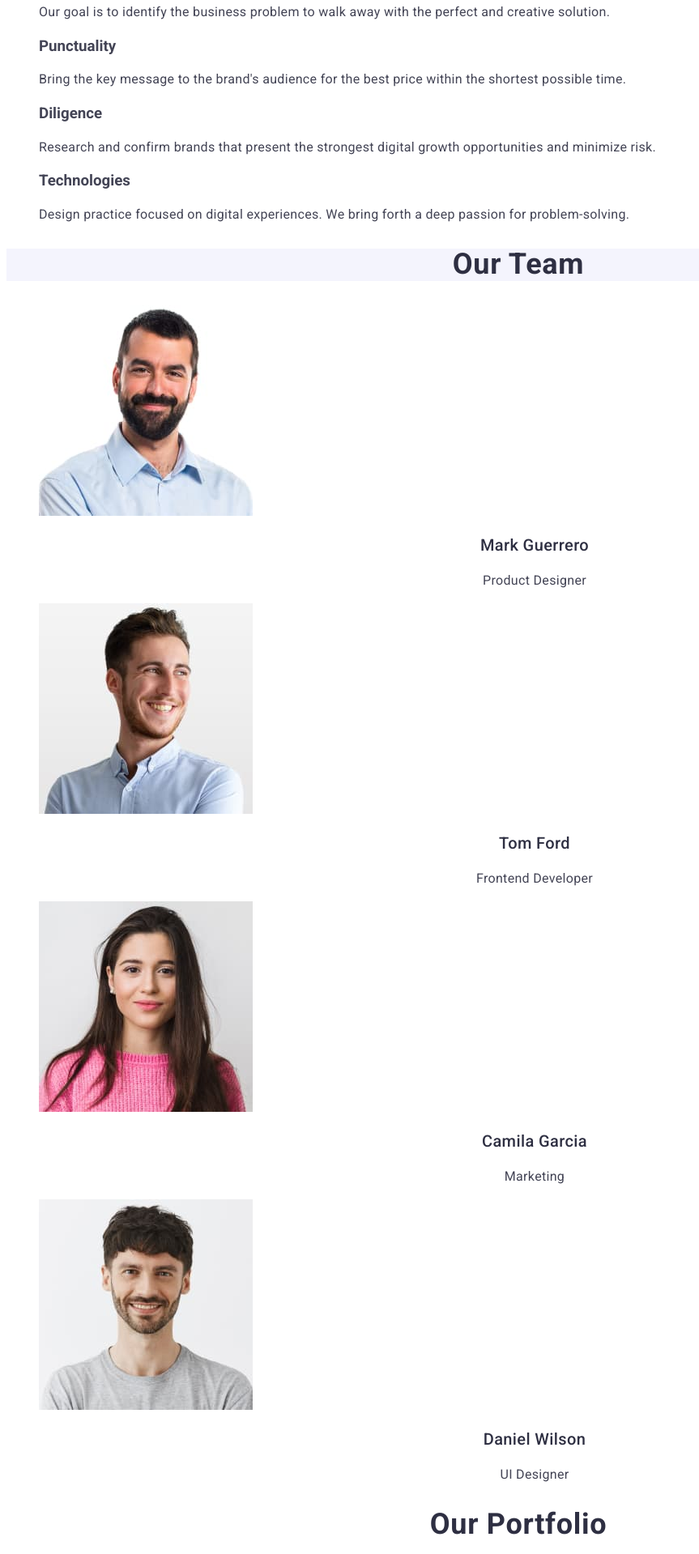
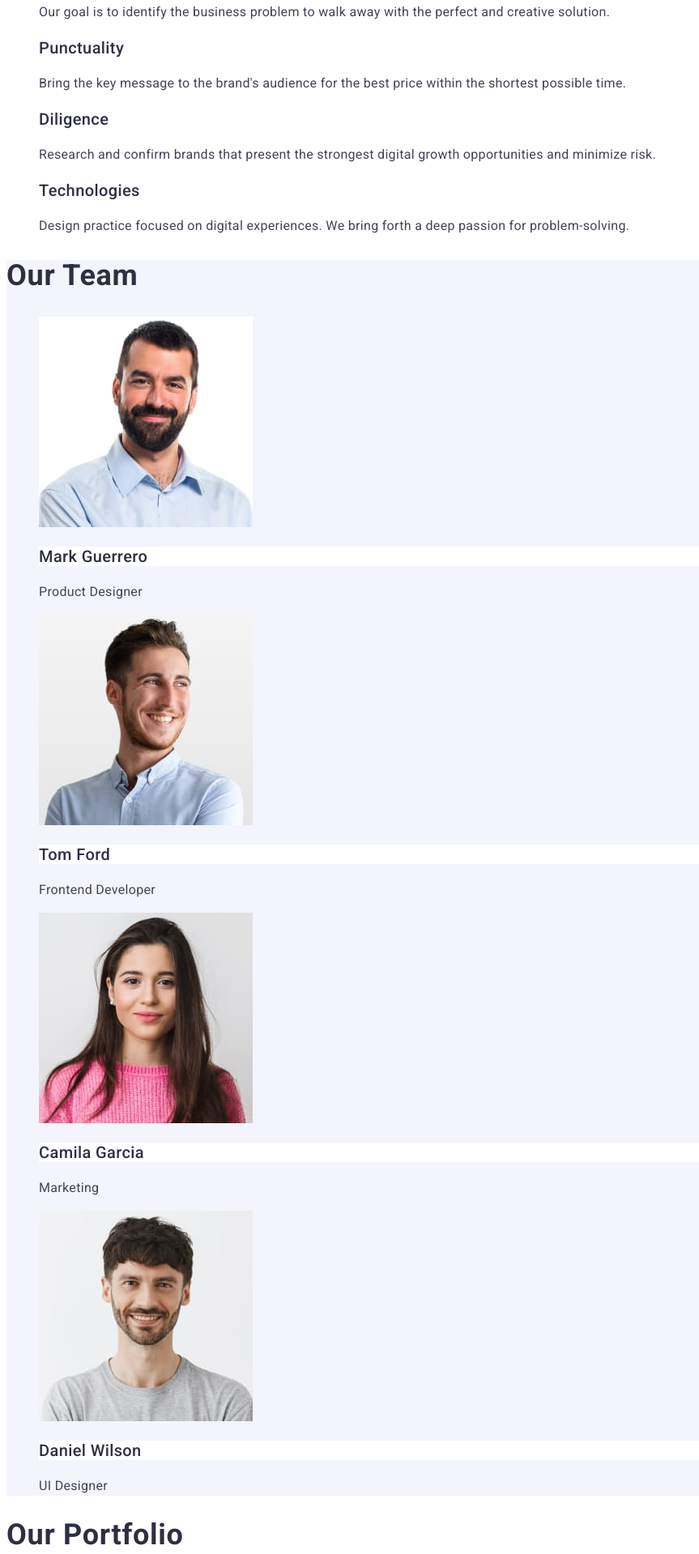
Before and after one commit to mariarozumna/goit-markup-hw-02, a plain HTML site: page index.html in a window 1280 px wide. Shown: the part 425-2344 px from the top of the page at 81% size, without its empty margins (0-863 px from the left). Drawn offline with Linux system fonts and the light colour scheme.

Commit message:
fixing css/html files

```diff
--- a/css/styles.css
+++ b/css/styles.css
@@ -81,7 +81,6 @@ button {
     font-weight: 700;
     line-height: 1.07;
     letter-spacing: 0.02em;
-    text-align: center;
 }
 .hero-button {
     color: var(--c-background);
@@ -97,7 +96,7 @@ button {
     background-color: var(--c-pressed-state);
 }
 .hero-button:focus {
-    color: var(--c-pressed-state);
+    background-color: var(--c-pressed-state);
 }
 .feature-title {
     color: var(--c-primary);
@@ -106,19 +105,21 @@ button {
     line-height: 1.2;
     letter-spacing: 0.02em;
 }
-.feaure-text {
+.feature-text {
     color: var(--c-text);
     font-size: 16px;
     line-height: 1.5;
     letter-spacing: 0.02em;
 }
 .team-section {
+    background-color: var(--c-text-light);
+}
+.team-header {
     color: var(--c-primary);
     background-color: var(--c-text-light);
     font-size: 36px;
     line-height: 1.11;
     letter-spacing: 0.02em;
-    text-align: center;
     text-transform: capitalize;
 }
 .team-title {
@@ -128,21 +129,18 @@ button {
     font-weight: 500;
     line-height: 1.2;
     letter-spacing: 0.02em;
-    text-align: center;
 }
 .team-text {
     color: var(--c-text);
     font-size: 16px;
     line-height: 1.5;
     letter-spacing: 0.02em;
-    text-align: center;
 }
-.portfolio-section{
+.portfolio-header{
     color: var(--c-primary);
     font-size: 36px;
     line-height: 1.11;
     letter-spacing: 0.02em;
-    text-align: center;
     text-transform: capitalize;
 }
 .portfolio-title {
--- a/index.html
+++ b/index.html
@@ -20,8 +20,8 @@
         >
         <ul>
           <li><a class="nav-link" href="./index.html">Studio</a></li>
-          <li><a class="nav-link" href="./index.html">Portfolio</a></li>
-          <li><a class="nav-link" href="./index.html">Contacts</a></li>
+          <li><a class="nav-link" href="">Portfolio</a></li>
+          <li><a class="nav-link" href="">Contacts</a></li>
         </ul>
       </nav>
       <address class="address-link">
@@ -51,28 +51,28 @@
         <ul>
           <li>
             <h3 class="feature-title">Strategy</h3>
-            <p class="feaure-text">
+            <p class="feature-text">
               Our goal is to identify the business problem to walk away with the
               perfect and creative solution.
             </p>
           </li>
           <li>
-            <h3 class="fearure-title">Punctuality</h3>
-            <p class="feaure-text">
+            <h3 class="feature-title">Punctuality</h3>
+            <p class="feature-text">
               Bring the key message to the brand's audience for the best price
               within the shortest possible time.
             </p>
           </li>
           <li>
-            <h3 class="fearure-title">Diligence</h3>
-            <p class="feaure-text">
+            <h3 class="feature-title">Diligence</h3>
+            <p class="feature-text">
               Research and confirm brands that present the strongest digital
               growth opportunities and minimize risk.
             </p>
           </li>
           <li>
-            <h3 class="fearure-title">Technologies</h3>
-            <p class="feaure-text">
+            <h3 class="feature-title">Technologies</h3>
+            <p class="feature-text">
               Design practice focused on digital experiences. We bring forth a
               deep passion for problem-solving.
             </p>
@@ -80,8 +80,8 @@
         </ul>
       </section>
       <!-- Team -->
-      <section>
-        <h2 class="team-section">Our Team</h2>
+      <section class="team-section">
+        <h2 class="team-header">Our Team</h2>
         <ul>
           <li>
             <img
@@ -127,7 +127,7 @@
       </section>
       <!-- Portfolio -->
       <section>
-        <h2 class="portfolio-section">Our Portfolio</h2>
+        <h2 class="portfolio-header">Our Portfolio</h2>
         <ul>
           <li>
             <img
```
Lines whose indentation alone changed are shown as unchanged.
